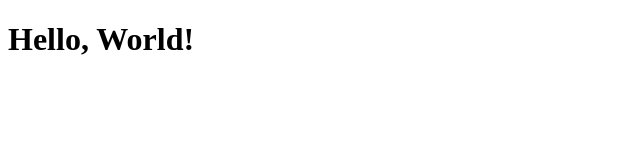
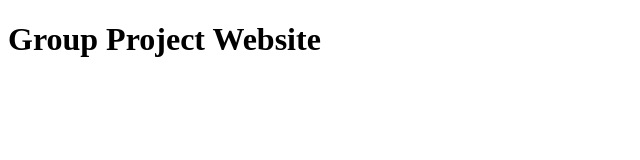
Before and after one commit to BijeshShrestha/ML_GroupProject, a plain HTML site: page index.html in a window 1280 px wide. Shown: the whole page, without its empty margins (0-640 px from the left). Drawn offline with Linux system fonts and the light colour scheme.

Commit message:
gh-pages for website

```diff
--- a/index.html
+++ b/index.html
@@ -4,6 +4,6 @@
     <title>Group Project Website</title>
 </head>
 <body>
-    <h1>Hello, World!</h1>
+    <h1>Group Project Website</h1>
 </body>
 </html>
```
